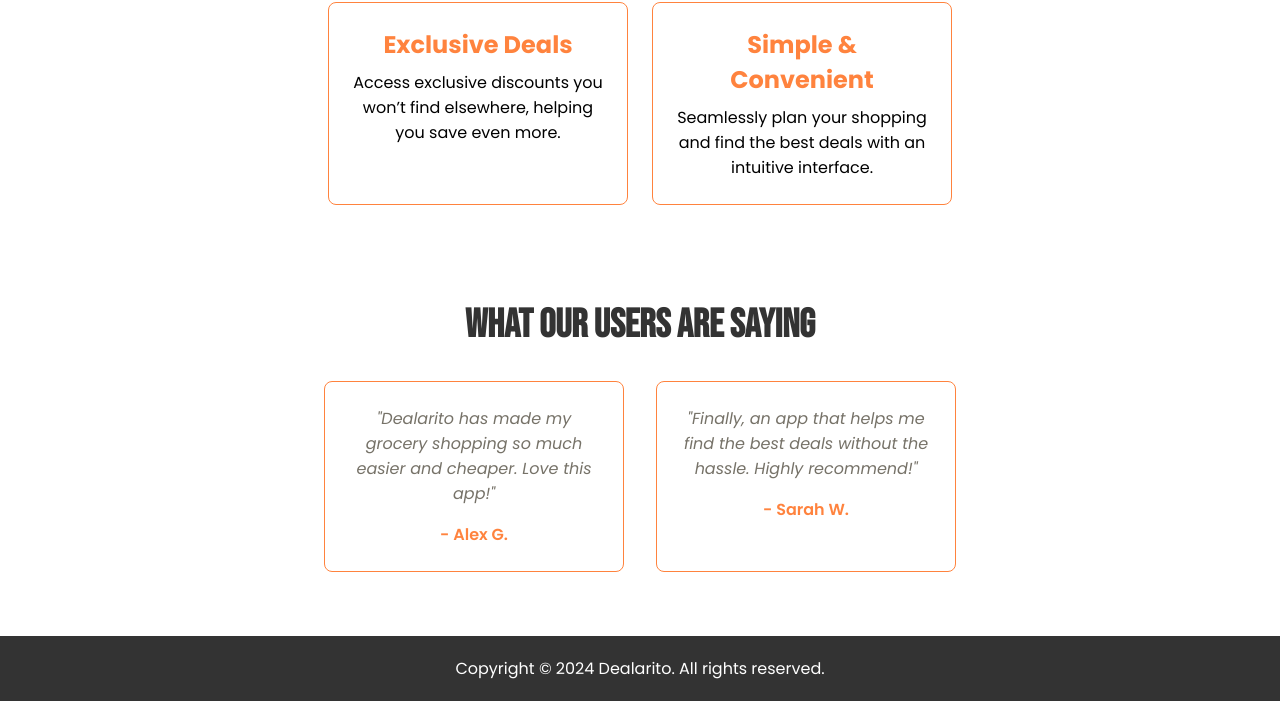
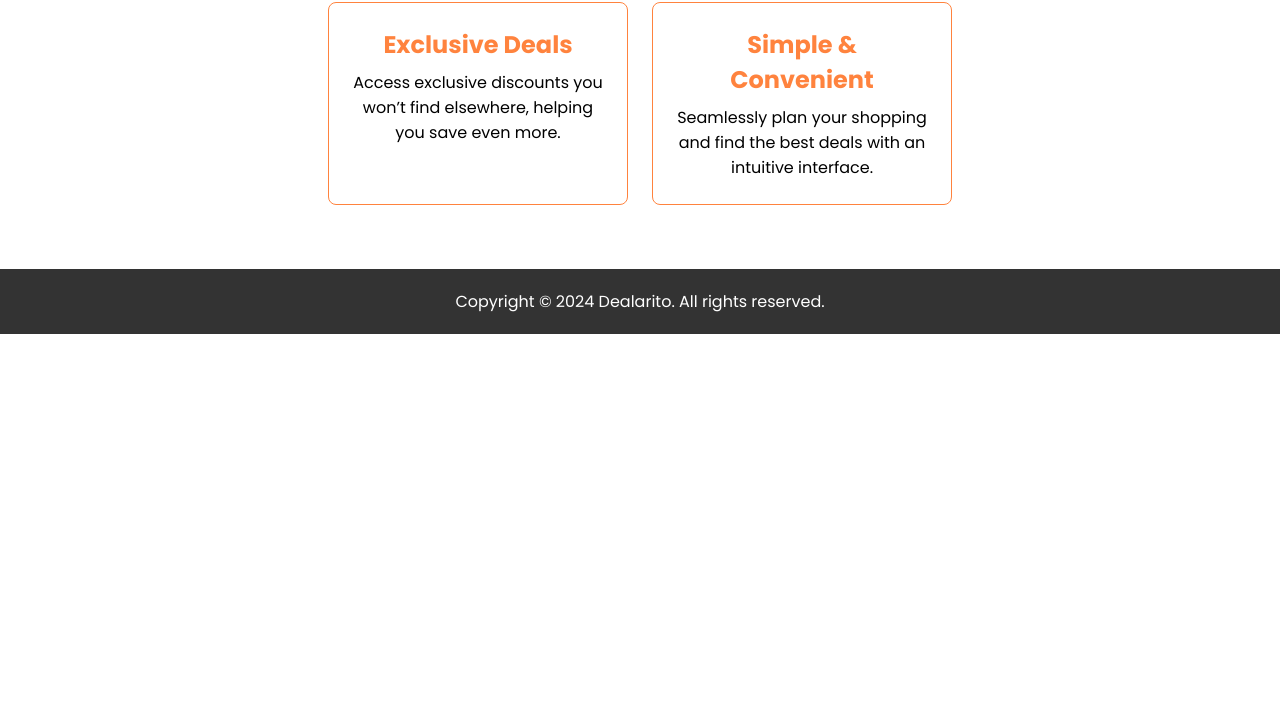
Before and after one commit to four-frijoles/landing_page, a plain HTML site: page index.html in a window 1280 px wide. Shown: the part 761-1462 px from the top of the page. After the commit the page ends 1095 px from the top, so only its background shows below. Drawn offline with Linux system fonts and the light colour scheme.

Commit message:
Fixed Errors

```diff
--- a/index.html
+++ b/index.html
@@ -16,8 +16,11 @@
             </div>
         </div>
         <div class="nav__btns">
-            <button class="btn sign__in"><a href="https://app.dealarito.club" class="app-link" target="_blank"
-                    style="color: white;">Check Out the App</a></button>
+            <a href="https://app.dealarito.club" target="_blank">
+                <button class="btn sign__in" style="color: white;">
+                    Check Out the App
+                </button>
+            </a>
         </div>
     </nav>
 
@@ -63,21 +66,6 @@
         </div>
     </section>
 
-    <!-- Testimonials Section -->
-    <section class="testimonials">
-        <h2>What Our Users Are Saying</h2>
-        <div class="testimonial-container">
-            <div class="testimonial">
-                <p>"Dealarito has made my grocery shopping so much easier and cheaper. Love this app!"</p>
-                <h4>- Alex G.</h4>
-            </div>
-            <div class="testimonial">
-                <p>"Finally, an app that helps me find the best deals without the hassle. Highly recommend!"</p>
-                <h4>- Sarah W.</h4>
-            </div>
-        </div>
-    </section>
-
     <footer>
         <div class="container">
             <p>Copyright © 2024 Dealarito. All rights reserved.</p>
--- a/styles.css
+++ b/styles.css
@@ -47,14 +47,14 @@
     margin-bottom: 0.5rem;
 }
 
-.how-it-works, .testimonials {
+.how-it-works{
     max-width: var(--max-width);
     margin: 2rem auto;
     padding: 2rem 1rem;
     text-align: center;
 }
 
-.how-it-works h2, .testimonials h2 {
+.how-it-works h2 {
     font-family: var(--header-font);
     color: var(--text-dark);
     font-size: 2.5rem;
```
